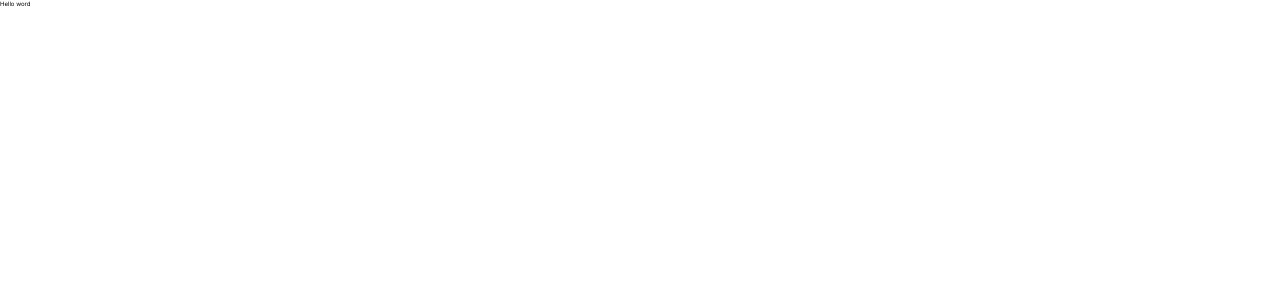
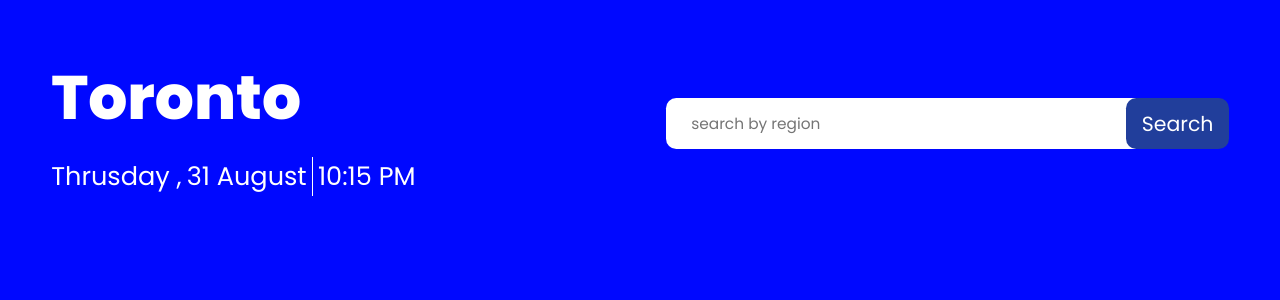
Before and after one commit to Beatrizrodri/weather, a Next.js app: page / in a window 1280 px wide. Shown: the top 300 px of the page. Built offline with nearby package versions, Linux system fonts and the light colour scheme.

Commit message:
feat: add Header component

```diff
--- a/src/app/globals.css
+++ b/src/app/globals.scss
@@ -11,4 +11,10 @@
 
   box-sizing: border-box;
   font-size: 62.5%;
+  font-family: 'Poppins', sans-serif;
 }
+
+html,
+body {
+  font-size: 1.6rem;
+}
--- a/src/app/layout.tsx
+++ b/src/app/layout.tsx
@@ -1,22 +1,22 @@
-import type { Metadata } from "next";
-import { Inter } from "next/font/google";
-import "./globals.css";
+import type { Metadata } from 'next'
+import { Poppins } from 'next/font/google'
+import './globals.scss'
 
-const inter = Inter({ subsets: ["latin"] });
+const poppins = Poppins({ subsets: ['latin'], weight: ['400', '600', '800'] })
 
 export const metadata: Metadata = {
-  title: "Create Next App",
-  description: "Generated by create next app",
-};
+  title: 'Create Next App',
+  description: 'Generated by create next app'
+}
 
 export default function RootLayout({
-  children,
+  children
 }: Readonly<{
-  children: React.ReactNode;
+  children: React.ReactNode
 }>) {
   return (
     <html lang="en">
-      <body className={inter.className}>{children}</body>
+      <body className={poppins.className}>{children}</body>
     </html>
-  );
+  )
 }
--- /dev/null
+++ b/src/app/page.module.scss
@@ -0,0 +1,7 @@
+.container {
+  width: 100vw;
+  height: 100vh;
+  padding: 2rem;
+
+  background-color: rgb(0, 8, 255);
+}
--- a/src/app/page.tsx
+++ b/src/app/page.tsx
@@ -1,5 +1,11 @@
-import './globals.css'
+import './globals.scss'
+import style from './page.module.scss'
+import { Header } from '../components/Header'
 
 export default function Home() {
-  return <div>Hello word</div>
+  return (
+    <div className={style.container}>
+      <Header />
+    </div>
+  )
 }
--- /dev/null
+++ b/src/components/Header/index.tsx
@@ -0,0 +1,20 @@
+import style from './style.module.scss'
+
+export function Header() {
+  return (
+    <div className={style.container}>
+      <div className={style.information}>
+        <h1>Toronto</h1>
+        <div className={style.date}>
+          <span>Thrusday ,</span>
+          <span>31 August</span>
+          <span>10:15 PM</span>
+        </div>
+      </div>
+      <div className={style.shearch}>
+        <input type="text" placeholder="search by region" />
+        <button>Search</button>
+      </div>
+    </div>
+  )
+}
--- /dev/null
+++ b/src/components/Header/style.module.scss
@@ -0,0 +1,61 @@
+.container {
+  width: 100%;
+  height: max-content;
+
+  display: flex;
+  justify-content: space-between;
+  align-items: center;
+}
+
+.information {
+  color: var(--white);
+
+  h1 {
+    font-size: 2.4rem;
+    margin-bottom: 0.5rem;
+  }
+}
+
+.date {
+  display: flex;
+  gap: 0.2rem;
+  font-size: 1.6rem;
+
+  span:last-child {
+    border-left: 0.01rem solid var(--white);
+    padding-left: 0.2rem;
+  }
+}
+
+.shearch {
+  display: flex;
+
+  input {
+    width: 20rem;
+    height: 2rem;
+    margin-right: 2rem;
+    padding: 1rem;
+
+    font-size: 0.6rem;
+    color: gray;
+
+    border: none;
+    border-radius: 0.4rem;
+    position: relative;
+  }
+
+  button {
+    width: 4rem;
+    height: 2rem;
+
+    border: none;
+    border-radius: 0.4rem;
+
+    color: var(--white);
+    background-color: var(--blue);
+
+    font-size: 0.8rem;
+    position: absolute;
+    right: 2rem;
+  }
+}
```
Also changed, not shown: src/app/page.module.css (added), 1 other file (tests, documents, lock files or other folders).
